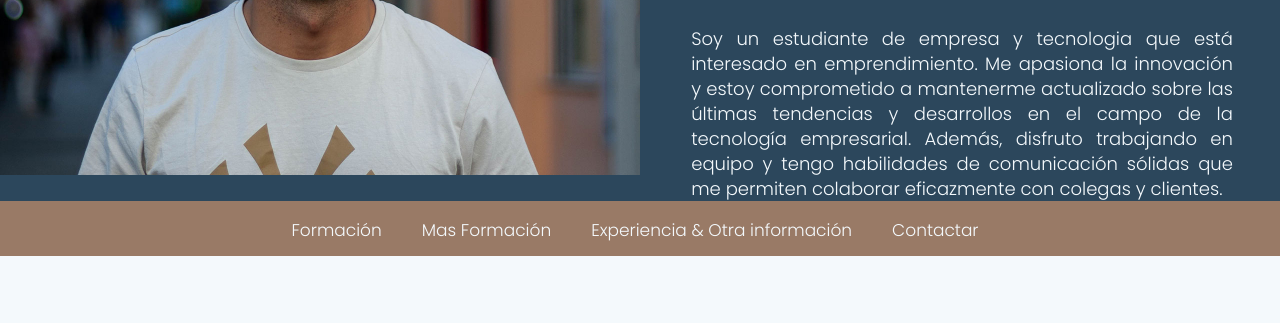
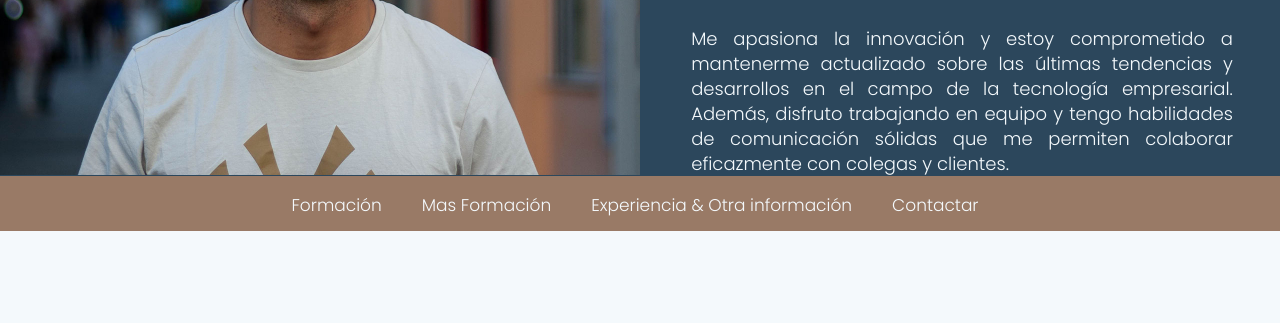
Before and after one commit to miguelgoyanes/miguelgoyanes.github.io, a plain HTML site: page index.html in a window 1280 px wide. Shown: the part 275-598 px from the top of the page. Drawn offline with Linux system fonts and the light colour scheme; a script that the page names is missing; a web font is replaced by a local one.

Commit message:
Update index.html

```diff
--- a/index.html
+++ b/index.html
@@ -19,7 +19,7 @@
                 <div id="titulo">
                     <h1>MIGUEL A. GOYANES</h1>
                     <h2>Estudiante de Empresa y Tecnologia</h2>
-                    <p>Soy un estudiante de empresa y tecnologia que está interesado en emprendimiento. Me apasiona la innovación y estoy comprometido a mantenerme actualizado sobre las últimas tendencias y desarrollos en el campo de la tecnología empresarial. Además, disfruto trabajando en equipo y tengo habilidades de comunicación sólidas que me permiten colaborar eficazmente con colegas y clientes.</p>
+                    <p>Me apasiona la innovación y estoy comprometido a mantenerme actualizado sobre las últimas tendencias y desarrollos en el campo de la tecnología empresarial. Además, disfruto trabajando en equipo y tengo habilidades de comunicación sólidas que me permiten colaborar eficazmente con colegas y clientes.</p>
                 </div>
             </div>
         </header>
```
